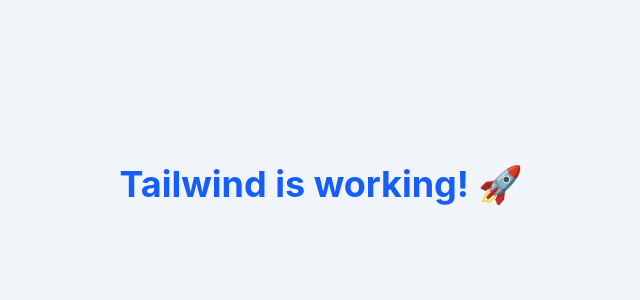
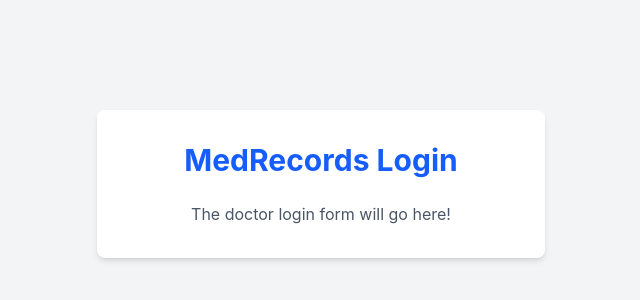
Before and after one commit to MdRakibHossainKhan/medrecords-frontend, a React (Vite) app: page /login in a window 1280 px wide. Shown: the part 216-516 px from the top of the page, without its empty margins (319-959 px from the left). Built offline with nearby package versions, Linux system fonts and the light colour scheme.

Commit message:
Initialize React frontend with Vite, Tailwind v4, and Login UI

```diff
--- a/src/App.jsx
+++ b/src/App.jsx
@@ -1,13 +1,19 @@
-import React from 'react'
+import React from "react";
+import { BrowserRouter, Routes, Route, Navigate } from "react-router-dom";
+import Login from "./pages/Login";
 
-function App() {
+export default function App() {
   return (
-    <div className="min-h-screen bg-slate-100 flex items-center justify-center">
-      <h1 className="text-4xl font-bold text-blue-600">
-        Tailwind is working! 🚀
-      </h1>
-    </div>
-  )
+    <BrowserRouter>
+      <Routes>
+        {/* Default route redirects to Login */}
+        <Route path="/" element={<Navigate to="/login" replace />} />
+
+        {/* The Login Page */}
+        <Route path="/login" element={<Login />} />
+
+        {/* We will add the Dashboard and Patient pages here later! */}
+      </Routes>
+    </BrowserRouter>
+  );
 }
-
-export default App
--- /dev/null
+++ b/src/pages/Login.jsx
@@ -0,0 +1,16 @@
+import React from "react";
+
+export default function Login() {
+    return (
+        <div className="flex min-h-screen items-center justify-center bg-gray-100">
+            <div className="w-full max-w-md rounded-lg bg-white p-8 shadow-md">
+                <h1 className="mb-6 text-center text-3xl font-bold text-blue-600">
+                    MedRecords Login
+                </h1>
+                <p className="text-center text-gray-600">
+                    The doctor login form will go here!
+                </p>
+            </div>
+        </div>
+    );
+}
```
